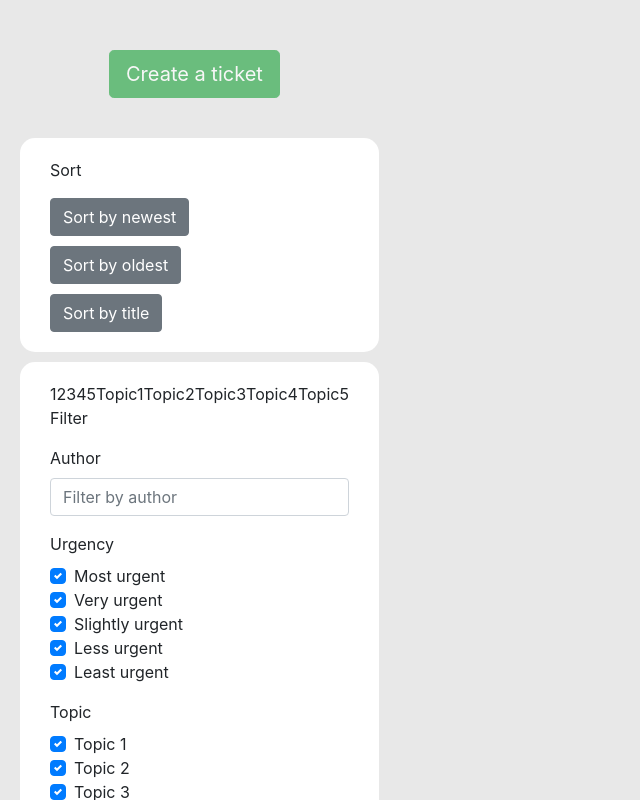
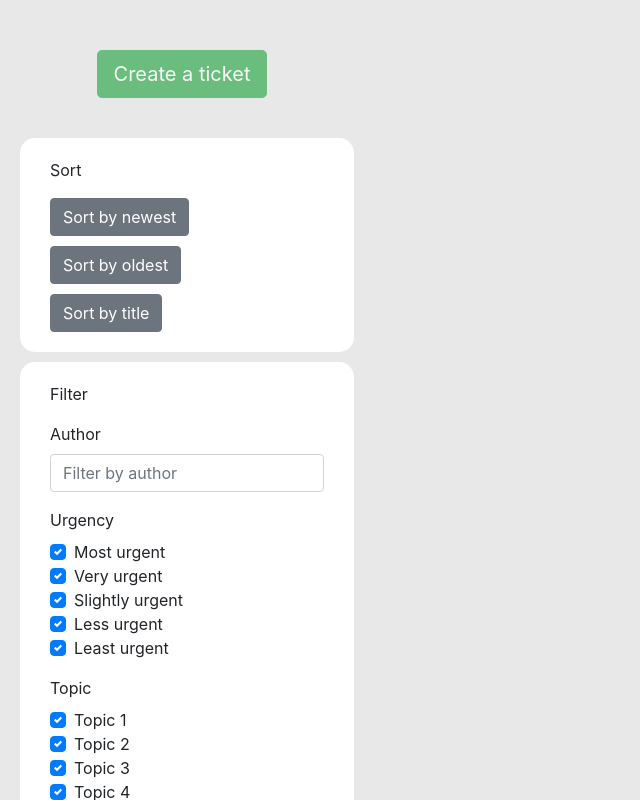
Before and after one commit to Jenkins-Spice-Latte/QA-Help-Queue-App, a React (Create React App) app in the folder Frontend/React/queue/: page / in a window 1280 px wide. Shown: the top 800 px of the page, without its empty margins (0-640 px from the left). Built offline with nearby package versions, Linux system fonts and the light colour scheme; no server answers.

Commit message:
Finished state moving from components to App.js

```diff
--- a/Frontend/React/queue/src/App.js
+++ b/Frontend/React/queue/src/App.js
@@ -13,6 +13,8 @@ function App() {
   const [sortChange, setsortChange] = useState("Oldest");
   const [urgentFilterChange, setUrgentFilter] = useState([1,2,3,4,5]);
   const [topicFilterChange, setTopicFilter] = useState(["Topic1", "Topic2", "Topic3", "Topic4", "Topic5"]);
+  const [authorFilter, setAuthorFilter] = useState("");
+
   const onCheckboxBtnClick = (selected) => {
     setmodeSelect(selected);
   }
@@ -54,9 +56,8 @@ function App() {
             <Sort onSortBtnClick={onSortBtnClick}/>
           </div>
           <div  className= "filter_div">
-            {urgentFilterChange}
-            {topicFilterChange}
-            <Filter urgencyCheck={onFilterUrgentCheckboxClick} urgent={(urgentFilterChange)} topicCheck={onFilterTopicCheckboxClick} topic={(topicFilterChange)}/>
+
+            <Filter urgencyCheck={onFilterUrgentCheckboxClick} setAuthorFilter={setAuthorFilter} urgent={(urgentFilterChange)} topicCheck={onFilterTopicCheckboxClick} topic={(topicFilterChange)}/>
           </div>
         </div>
         <div className="column_two">
@@ -64,7 +65,7 @@ function App() {
             <Toggle onCheckboxBtnClick={onCheckboxBtnClick} mode={modeSelect}/>
           </div>
 
-            <Queue mode={(modeSelect)} sort={sortChange}/>
+            <Queue mode={(modeSelect)} sort={sortChange} urgentfilter={(urgentFilterChange)} topicfilter={(topicFilterChange)} authorfilter={(authorFilter)}/>
 
         </div>
       </div>
--- a/Frontend/React/queue/src/Components/Filter.jsx
+++ b/Frontend/React/queue/src/Components/Filter.jsx
@@ -9,7 +9,7 @@ const Filter = (props) => {
           <FormGroup>
             <Label for="exampleCheckbox">Author</Label>
             <div>
-              <Input type="text" name="author" id="author" placeholder="Filter by author" />
+              <Input type="text" name="author" id="author" placeholder="Filter by author" onChange={(e) => props.setAuthorFilter(e.target.value)}/>
             </div>
           </FormGroup>
           <FormGroup>
```
